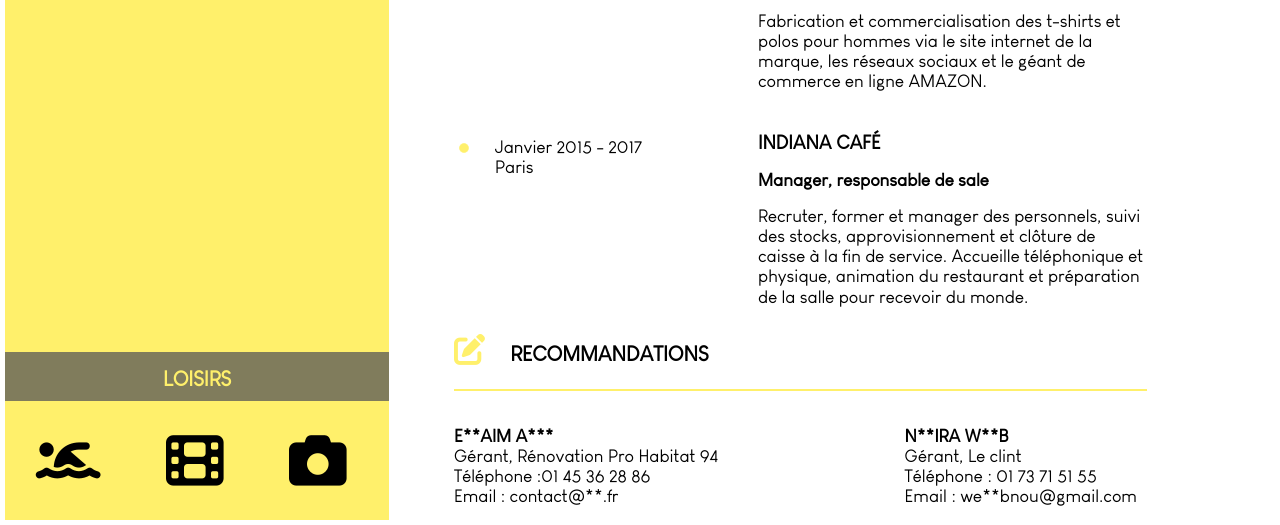
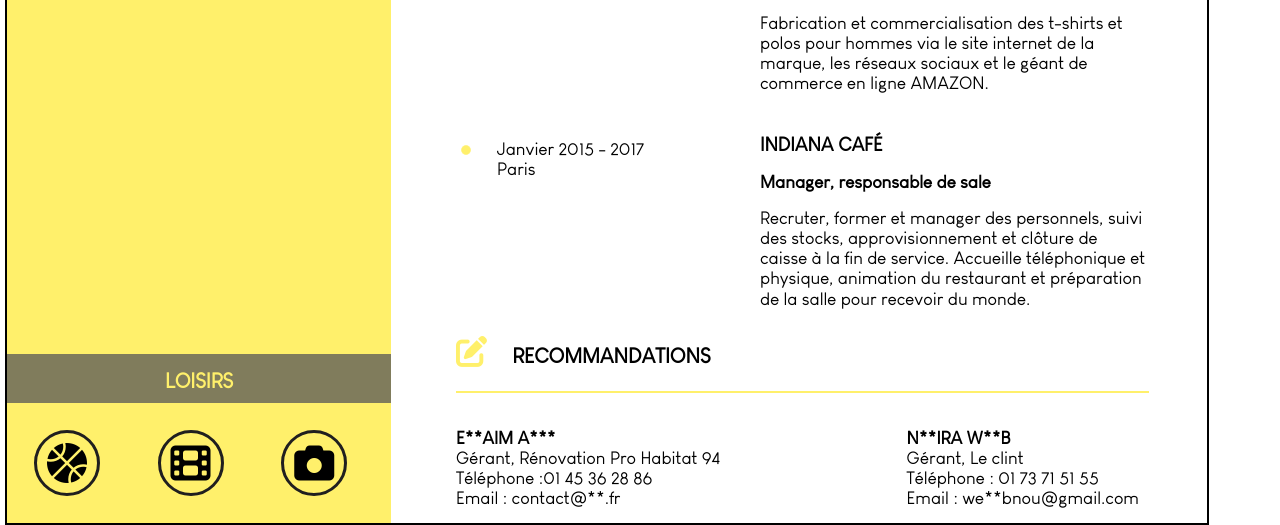
Before and after one commit to Kaouech-Mouheb/Projet2-OC, a plain HTML site: page index.html in a window 1280 px wide. Shown: the part 1238-1763 px from the top of the page. Drawn offline with Linux system fonts and the light colour scheme.

Commit message:
encore des petites modification

```diff
--- a/feuilleDeStyle.css
+++ b/feuilleDeStyle.css
@@ -270,6 +270,7 @@
     body{
         font-family:'Louis George Cafe', Arial, sans-serif;
         margin:0px 5px;
+        border:2px solid black;
     }h2{
         text-align: center;
         background: #807c5c;
@@ -347,6 +348,10 @@
     }
 }       /*les écrans de grande taille max width 1600px*/
 @media all and (min-width:1140px){
+    body{
+        border:2px solid black;
+        max-width: 1200px;
+    }
     header .img{
     width:384px;
     margin-right: 65px;
@@ -370,10 +375,16 @@
         justify-content: normal;
     }.iconePoint1, .iconePoint2{/*icones point section expérience professionnelle*/
         margin-right: 20px;
-    } span i{font-size: 3.6em;
+    }span i{font-size: 2.5em;
         color: black;
-        margin:8%;
-    }.imprimer{
+        border: solid 3px #201f1f;
+        border-radius: 50%;
+        padding:10px;
+    }span {
+        width: 60px;
+        height: 60px;
+    }
+    .imprimer{
         display: none;
     }
 }   /*les écrans de tv ou projection supèrieur 1600px*/
--- a/index.html
+++ b/index.html
@@ -53,7 +53,7 @@
             </article>
             <section>
                 <h2>LOISIRS</h2>
-                <span><i class="fas fa-swimmer"></i></span>
+                <span><i class="fas fa-basketball-ball"></i></i></span>
                 <span><i class="fas fa-film"></i></span>
                 <span><i class="fas fa-camera"></i></span>
             </section>
```
